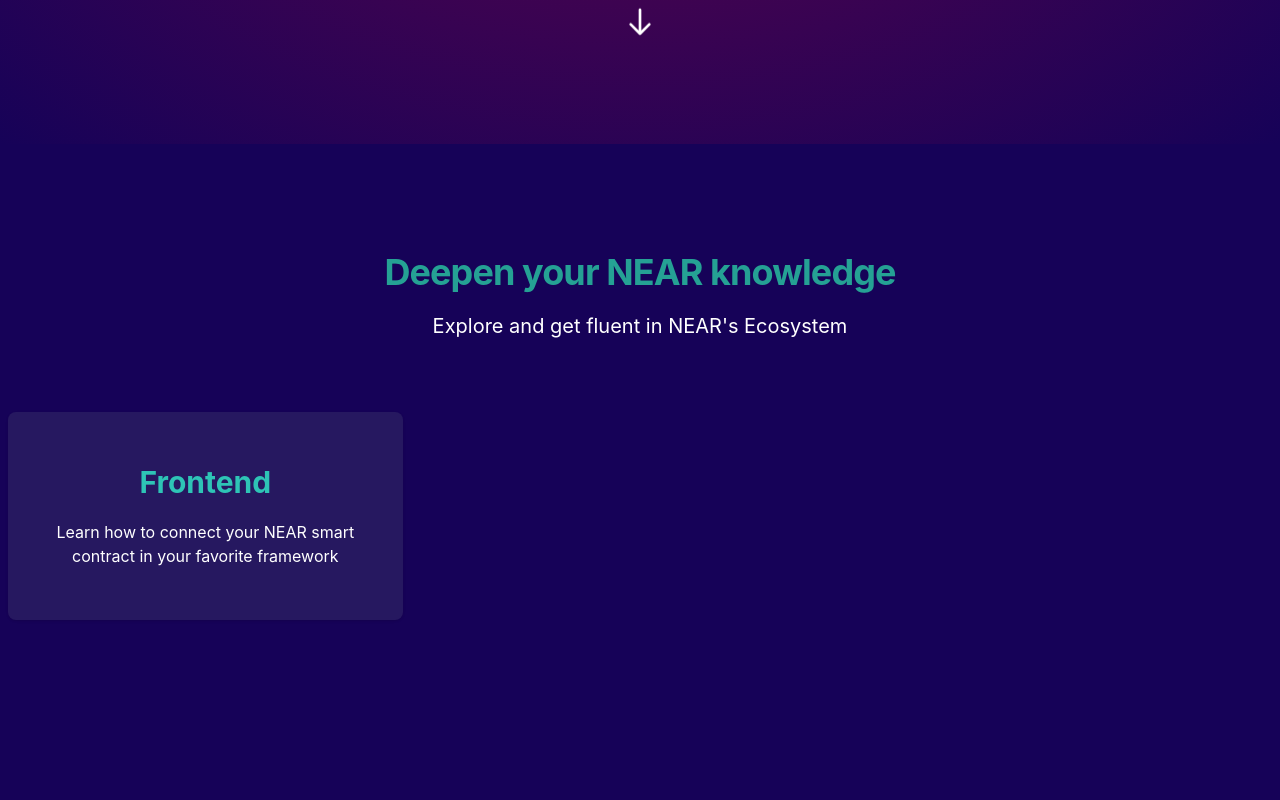
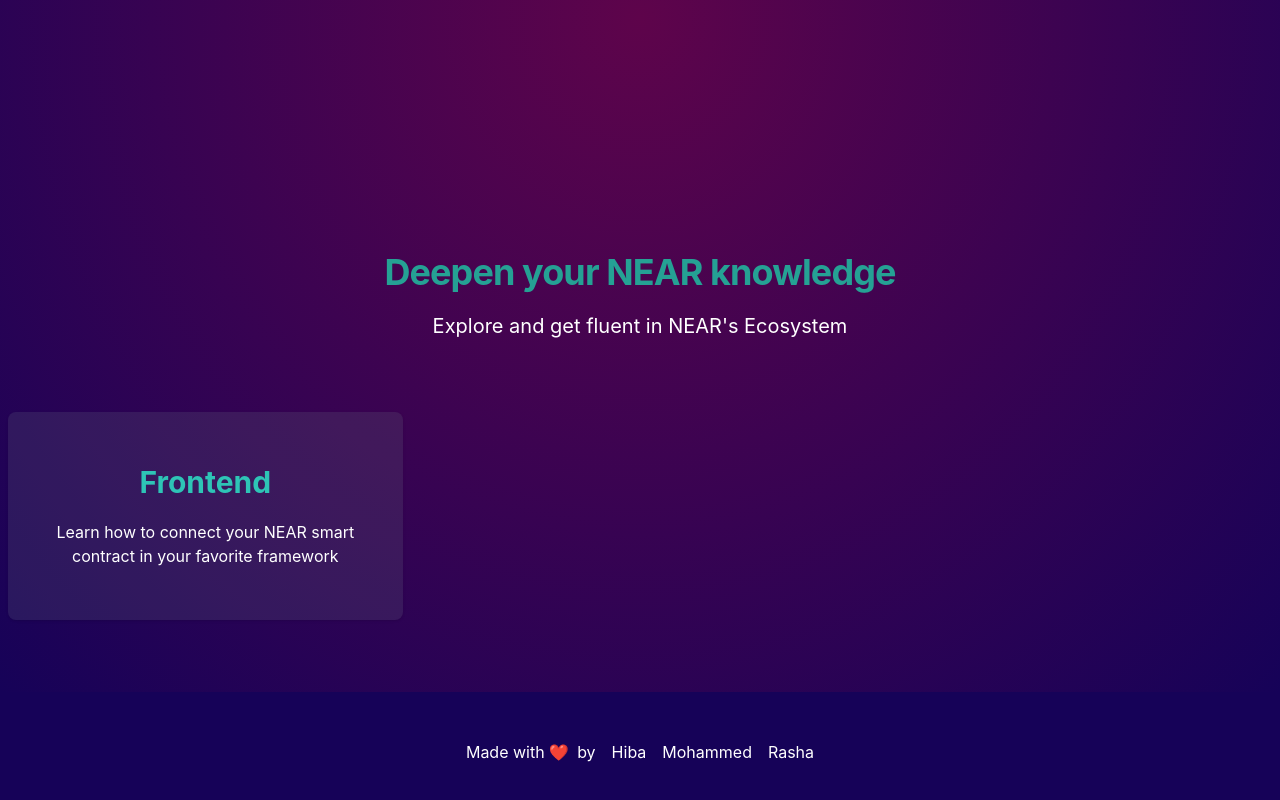
Before and after one commit to hiba-machfej/near-by-example, a React (Create React App) app: page / in a window 1280 px wide. Shown: the part 736-1536 px from the top of the page. Before the commit the page ends 1460 px from the top, so only its background shows below. Built offline with nearby package versions, Linux system fonts and the light colour scheme.

Commit message:
update website

```diff
--- a/src/App.js
+++ b/src/App.js
@@ -1,15 +1,19 @@
 import { BrowserRouter as Router } from 'react-router-dom';
 import ReactRoutes from './Routes';
 import Navbar from './components/Navbar';
+import Footer from './components/Footer';
 
 function App() {
   // useGoogleAnalytics()
 
   return (
-    <Router>
-      <Navbar />
-      <ReactRoutes />
-    </Router>
+    <>
+      <Router>
+        <Navbar />
+        <ReactRoutes />
+      </Router>
+      <Footer />
+    </>
   );
 }
 
--- /dev/null
+++ b/src/components/Footer.jsx
@@ -0,0 +1,30 @@
+/* This example requires Tailwind CSS v2.0+ */
+const navigation = {
+  main: [
+    { name: 'Hiba', href: 'https://github.com/hiba-machfej' },
+    { name: 'Mohammed', href: 'https://github.com/mhassanist' },
+    { name: 'Rasha', href: 'https://github.com/rashaabdulrazzak' }
+  ]
+};
+
+export default function Footer() {
+  return (
+    <footer className="">
+      <div className="text-gray-900 dark:text-white max-w-7xl mx-auto py-12 px-4 overflow-hidden sm:px-6 lg:px-8">
+        <nav className="-mx-5 -my-2 flex flex-wrap justify-center" aria-label="Footer">
+          <p className="px-2 py-2">
+            Made with<span className="px-1">❤️</span> by
+          </p>
+
+          {navigation.main.map(item => (
+            <div key={item.name} className="px-2 py-2">
+              <a href={item.href} target="_blank" rel="noopener noreferrer" className="text-base hover:text-green">
+                {item.name}
+              </a>
+            </div>
+          ))}
+        </nav>
+      </div>
+    </footer>
+  );
+}
--- a/src/components/Navbar.jsx
+++ b/src/components/Navbar.jsx
@@ -32,7 +32,6 @@
                   <p className="font-extrabold text-xl">
                     NEAR by <span className="text-green">Example</span> <span className="text-sm font-light">(Beta)</span>
                   </p>
-
                 </NavLink>
                 <div className="-mr-2 flex items-center md:hidden">
                   <Popover.Button className="bg-white rounded-md p-2 inline-flex items-center justify-center text-white hover:text-white hover:bg-green focus:outline-none focus:ring-2 focus:ring-inset focus:ring-indigo-500">
--- a/src/components/SideBar.jsx
+++ b/src/components/SideBar.jsx
@@ -26,6 +26,7 @@
     result = records.filter(cat => cat.fields.title.toLowerCase().includes(`${value}`.toLowerCase()));
     setFilteredData(result);
   };
+
   return (
     <div className="hidden lg:block fixed inset-0 top-[5rem] w-[20rem] pb-10 px-8 overflow-y-auto scrollbar">
       {loading === 'loading' && <Loader />}
@@ -33,13 +34,13 @@
         {/* <div className="sticky top-0 -ml-0.5 pointer-events-none"> */}
         <div className="bg-white dark:bg-gray-900 relative pointer-events-auto ">
           <span className="absolute inset-y-0 left-0 flex items-center pl-2">
-            <button type="button" className="p-1 focus:outline-none focus:shadow-outline  text-gray-400">
+            <button type="button" className="p-1 focus:outline-none focus:shadow-outline text-100-400">
               <svg fill="none" stroke="currentColor" strokeLinecap="round" strokeLinejoin="round" strokeWidth="2" viewBox="0 0 24 24" className="w-6 h-6">
                 <path d="M21 21l-6-6m2-5a7 7 0 11-14 0 7 7 0 0114 0z"></path>
               </svg>
             </button>
           </span>
-          <input type="search" name="q" className="py-2 text-sm text-white bg-gray-900 rounded-md pl-10 focus:outline-none focus:bg-white focus:text-gray-900 w-full lg:flex items-center leading-6 ring-1 ring-gray-900/10 shadow-sm py-1 pl-2 pr-3" placeholder="Quick search..." autoComplete="off" onChange={event => handleSearch(event)} />
+          <input type="search" name="q" className="text-sm dark:text-white bg-white dark:bg-gray-700 rounded-md pl-10 focus:outline-none focus:bg-white focus:text-gray-900 w-full lg:flex items-center leading-6 ring-1 ring-gray-900/10 shadow-sm py-1 pr-3" placeholder="Quick search..." autoComplete="off" onChange={event => handleSearch(event)} />
         </div>
 
         <ul className="mt-12 lg:mt-8 z-60">
--- a/src/containers/Home.jsx
+++ b/src/containers/Home.jsx
@@ -21,8 +21,8 @@
   ];
 
   return (
-    <div className="mb-32 relative transition-colors duration-500 dark:bg-purples bg-gradient-radial from-greens-100 to-greens-50 dark:from-purples-red dark:to-purples h-screen pt-20">
-      <div className="relative pt-6 pb-16 sm:pb-24 my-20">
+    <div className="relative transition-colors duration-500 dark:bg-purples bg-gradient-radial from-greens-100 to-greens-50 dark:from-purples-red dark:to-purples pt-20">
+      <div className="relative pt-6 pb-16 ">
         <main className="mt-16 mx-auto max-w-7xl px-4 sm:mt-24">
           <div className="text-center ">
             <h1 className="text-4xl tracking-tight font-extrabold text-darkGreen dark:text-white sm:text-5xl md:text-6xl">
@@ -49,7 +49,7 @@
           </svg>
         </div>
 
-        <div className="max-w-7xl mx-auto text-center mt-52">
+        <div className="max-w-7xl mx-auto text-center mt-72">
           <div className="mb-16">
             <h1 className="text-4xl tracking-tight font-bold text-darkGreen">Deepen your NEAR knowledge</h1>
             <p className="mb-3 max-w-md mx-auto text-base text-gray-900 dark:text-white sm:text-lg md:mt-5 md:text-xl md:max-w-3xl">Explore and get fluent in NEAR's Ecosystem</p>
```
Also changed, not shown: src/components/ExampleDetail.jsx (+4 -4 lines).
